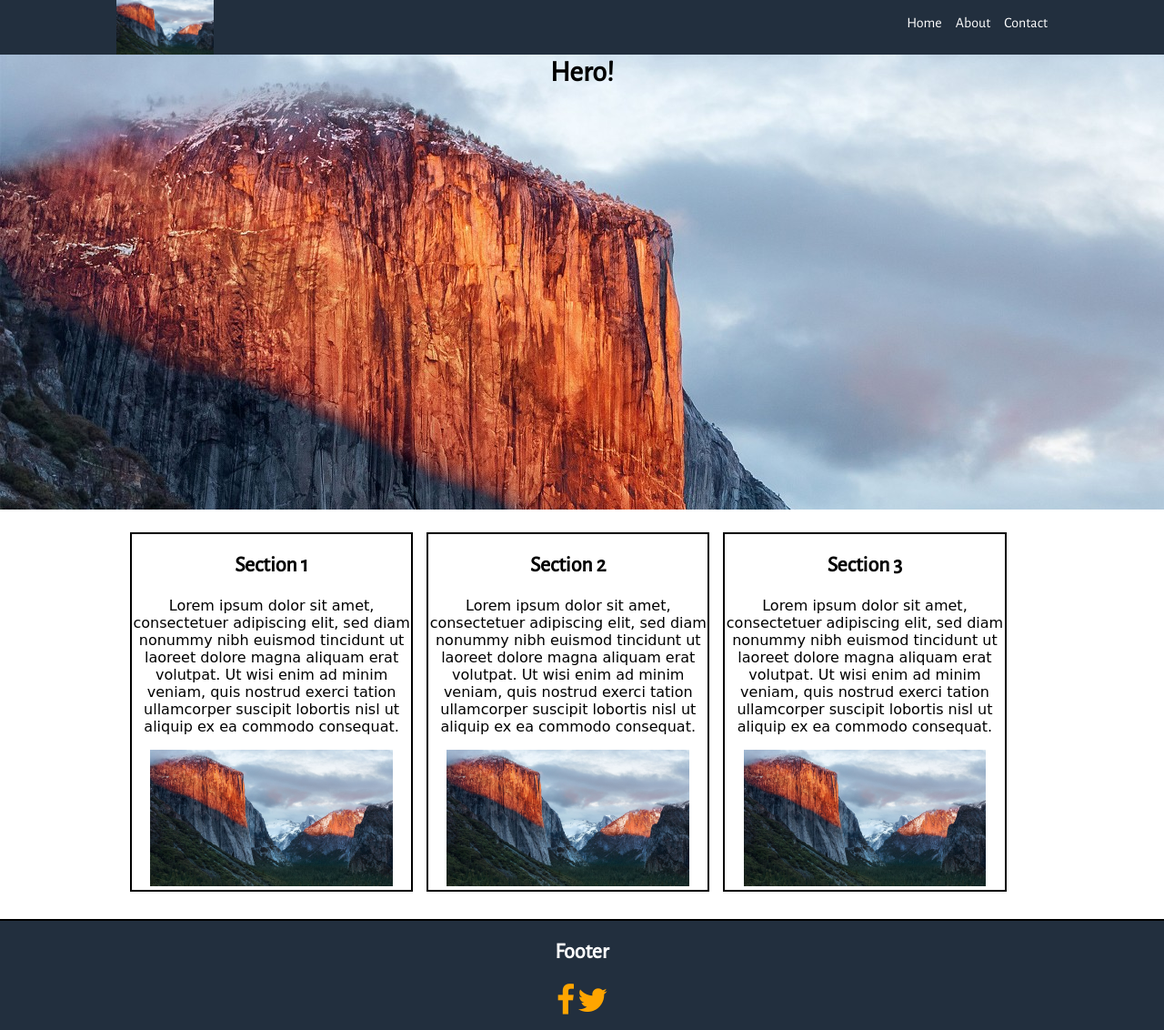
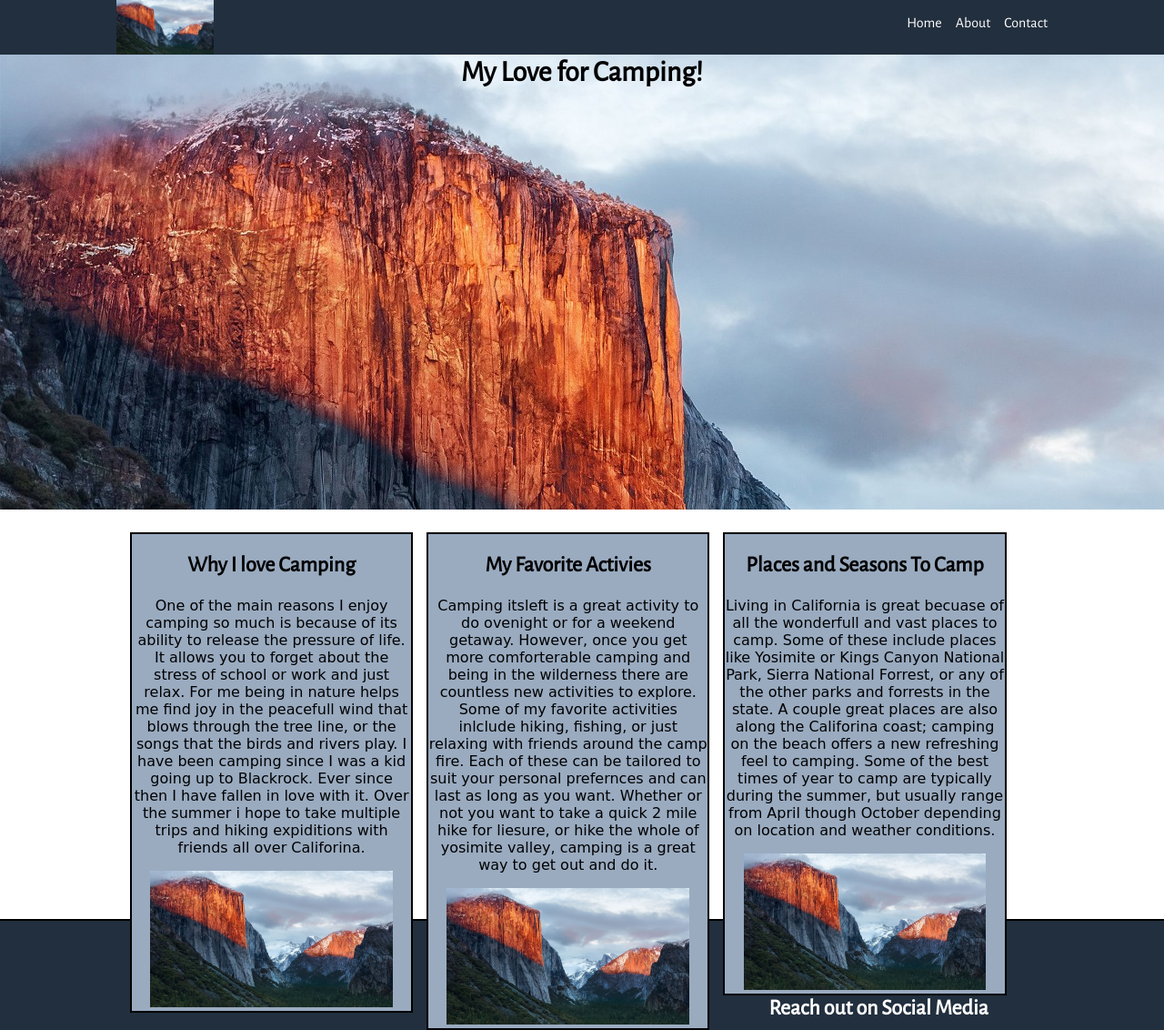
Before and after one commit to JPolm/first-website, a plain HTML site: page index.html in a window 1280 px wide. Shown: the top 1132 px of the page at 91% size. Drawn offline with nearby package versions, Linux system fonts and the light colour scheme; a web font is replaced by a local one.

Commit message:
First commit

```diff
--- a/css/styles.css
+++ b/css/styles.css
@@ -23,7 +23,8 @@ font-family: 'Alegreya Sans', sans-serif;
 }
 .head-innav{
     display: inline-block;
-    color:white;
+    position: absolute;
+    color: white;
     font-size: 24px;
 
 }
@@ -78,7 +79,7 @@ section {
     margin-top: 25px;
     text-align: center;
     border: 2px solid black;
-    background-color: rgb(#33cccc);
+    background-color: rgb(154, 171, 192);
 }
 
 .column-img {
@@ -87,6 +88,9 @@ section {
 .column-header{
     font-family: 'Jim Nightshade', cursive;
 font-family: 'Alegreya Sans', sans-serif;
+}
+.colom-text{
+    font-size: 32px;
 }
 
 
@@ -129,8 +133,9 @@ font-family: 'Alegreya Sans', sans-serif;
     text-align: center;
 }
 .about-container{
+    margin-top:60px;
     height:400px;
-}
+    background-color: rgb(154, 171, 192);
 }
 /************ Contact Styles *********************/
 
--- a/index.html
+++ b/index.html
@@ -36,38 +36,26 @@
     <!-- End Nav -->
 
     <div class="hero-background">
-        <h1 class="hero-text">Hero!</h1>
+        <h1 class="hero-text">My Love for Camping!</h1>
     </div>
 
     <section class="container">
 
         <div class="column">
-            <h2 class="column-header">Section 1</h2>
-            <p class="column-text">Lorem ipsum dolor sit amet, consectetuer adipiscing elit,
-            sed diam nonummy nibh euismod tincidunt ut laoreet dolore
-            magna aliquam erat volutpat. Ut wisi enim ad minim veniam,
-            quis nostrud exerci tation ullamcorper suscipit lobortis nisl
-            ut aliquip ex ea commodo consequat.</p>
+            <h2 class="column-header">Why I love Camping</h2>
+            <p class="column-text">One of the main reasons I enjoy camping so much is because of its ability to release the pressure of life. It allows you to forget about the stress of school or work and just relax. For me being in nature helps me find joy in the peacefull wind that blows through the tree line, or the songs that the birds and rivers play. I have been camping since I was a kid going up to Blackrock. Ever since then I have fallen in love with it. Over the summer i hope to take multiple trips and hiking expiditions with friends all over Califorina.</p>
             <img src="images/yos_background.jpg" class="column-img"/>
         </div>
 
         <div class="column">
-            <h2 class="column-header">Section 2</h2>
-            <p>Lorem ipsum dolor sit amet, consectetuer adipiscing elit,
-            sed diam nonummy nibh euismod tincidunt ut laoreet dolore
-            magna aliquam erat volutpat. Ut wisi enim ad minim veniam,
-            quis nostrud exerci tation ullamcorper suscipit lobortis nisl
-            ut aliquip ex ea commodo consequat.</p>
+            <h2 class="column-header">My Favorite Activies</h2>
+            <p>Camping itsleft is a great activity to do ovenight or for a weekend getaway. However, once you get more comforterable camping and being in the wilderness there are countless new activities to explore. Some of my favorite activities inlclude hiking, fishing, or just relaxing with friends around the camp fire. Each of these can be tailored to suit your personal prefernces and can last as long as you want. Whether or not you want to take a quick 2 mile hike for liesure, or hike the whole of yosimite valley, camping is a great way to get out and do it.</p>
             <img src="images/yos_background.jpg" class="column-img"/>
         </div>
 
         <div class="column">
-            <h2 class="column-header">Section 3</h2>
-            <p>Lorem ipsum dolor sit amet, consectetuer adipiscing elit,
-            sed diam nonummy nibh euismod tincidunt ut laoreet dolore
-            magna aliquam erat volutpat. Ut wisi enim ad minim veniam,
-            quis nostrud exerci tation ullamcorper suscipit lobortis nisl
-            ut aliquip ex ea commodo consequat.</p>
+            <h2 class="column-header">Places and Seasons To Camp</h2>
+            <p>Living in California is great becuase of all the wonderfull and vast places to camp. Some of these include places like Yosimite or Kings Canyon National Park, Sierra National Forrest, or any of the other parks and forrests in the state. A couple great places are also along the Califorina coast; camping on the beach offers a new refreshing feel to camping. Some of the best times of year to camp are typically during the summer, but usually range from April though October depending on location and weather conditions. </p>
             <img src="images/yos_background.jpg" class="column-img"/>
         </div>
 
@@ -75,7 +63,7 @@
 
     <footer>
         <div class="container">
-            <h2>Footer</h2>
+            <h2>Reach out on Social Media</h2>
         </div>
         <a href="https://www.facebook.com" target="_blank" class="social-links">
             <i class="fa fa-facebook" aria-hidden="true"></i>
```
Also changed, not shown: about.html (+2 -2 lines), contact.html (+2 -1 lines), 2 other files.
